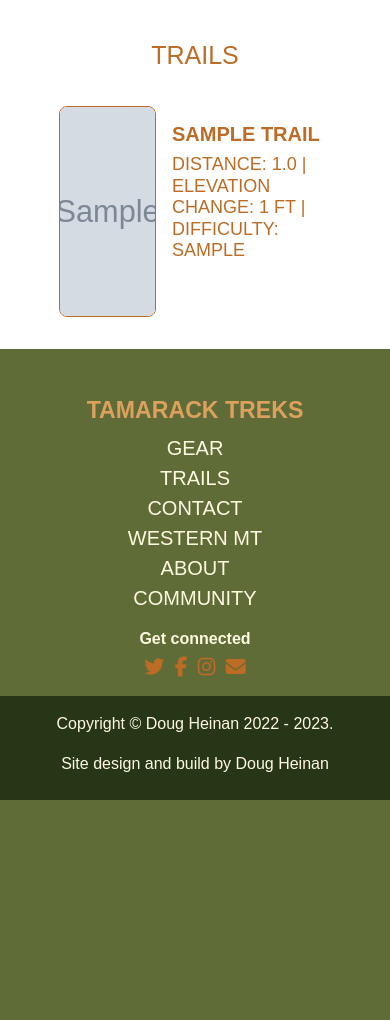
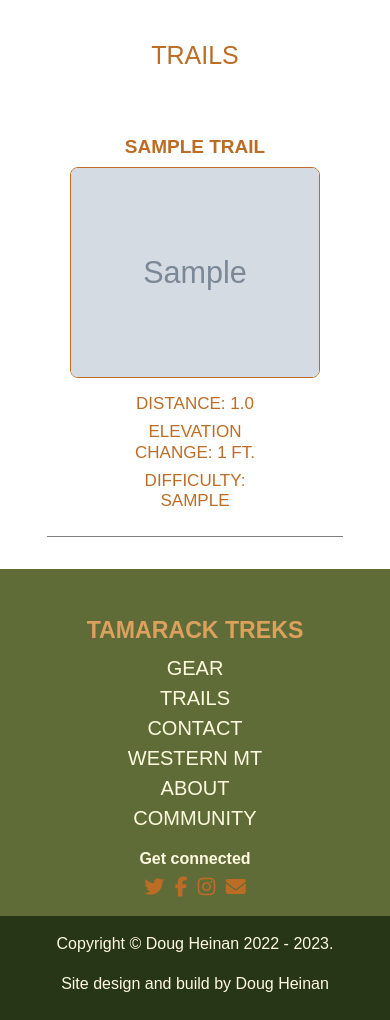
Before and after one commit to DouglasHeinan/tamarack-treks, a Flask app: page /gear/view_all_trails in a window 390 px wide. Shown: the part 56-1076 px from the top of the page. Before the commit the page ends 856 px from the top, so only its background shows below. Run offline with Flask 2, Linux system fonts and the light colour scheme; tables that the repository leaves empty hold one stand-in row (values such as "Sample post"); grey boxes marked "Sample" are stand-in pictures; some libraries are stand-ins or nearby versions; some web fonts are replaced.

Commit message:
cosmetic changes to gear and trail html pages

```diff
--- a/hiking_blog/home/templates/dashboard.html
+++ b/hiking_blog/home/templates/dashboard.html
@@ -121,7 +121,7 @@
         </div>
         <div class="view-all-links-big-screen">
             <div class="view-all-links-align">
-                <h5><a class="view-all-links" href="{{ url_for('trail_bp.view_all_trails') }}">See all gear reviews</a></h5>
+                <h5><a class="view-all-links" href="{{ url_for('gear_bp.view_all_gear') }}">See all gear reviews</a></h5>
             </div>
         </div>
     </div>
--- a/hiking_blog/static/css/styles.css
+++ b/hiking_blog/static/css/styles.css
@@ -16,6 +16,13 @@ body {
 }
 
 /*--------------------SITE WIDE UTILITIES----------------*/
+.admin-button {
+    background-color: #283618;
+    color: #ff4444;
+    text-transform: uppercase;
+    trasition-duration: 0.5s;
+}
+
 .admin-text {
     color: #ff4444;
     text-transform: uppercase;
@@ -29,6 +36,11 @@ body {
 
 .background-color-white {
     background-color: #ffffff;
+}
+
+.user-button {
+    background-color: #606c38;
+    color: #fefae0;
 }
 
 /*---------------------NAVBAR--------------------------*/
@@ -205,21 +217,42 @@ body {
 }
 
 /*------------------TRAILS PAGES---------------------*/
+.maps-link {
+    color: #bc6c25;
+    text-transform: uppercase;
+    font-weight: bold;
+    transition-duration: 0.5s;
+}
+
+.maps-link:hover {
+    color: #dda15e;
+}
 
 /*-----------------VIEW ALL TRAILS-----------------------*/
 .list-wrapper {
-    margin: 2em 15vw;
+    margin: 2em 12vw;
 }
 
 .trail-listings {
     display: flex;
-    max-height: 25vh;
+    flex-direction: column;
+    max-height: 45vh;
     overflow: hidden;
     margin: 0.75em 0
 }
 
+.listing-border {
+    border-bottom: 1px ridge #808080;
+    margin-top: 30px;
+}
+
+.trail-pic-and-data {
+    display: flex;
+    padding-bottom: 3em;
+}
+
 .trail-list-link {
-    margin: 1em 0 0 1em;
+    margin: 0 0 0 0;
 }
 
 .trail-list-name {
@@ -241,13 +274,28 @@ body {
     color: #bc6c25;
 }
 
+.trail-data-and-description {
+    display: flex;
+    flex-direction: column;
+    align-items: center;
+}
+
+.trail-data {
+    display: flex;
+    justify-content: space-around;
+}
+
 .trail-list-description {
     color: #bc6c25;
 }
 
+.trail-pic-container {
+    width: 50%;
+}
+
 .list-img {
     display: inline-block;
-    width: 25vw;
+    width: 100%;
     max-width: 250px;
     height: 25vh;
     object-fit: cover;
@@ -424,18 +472,60 @@ body {
 }
 
 /*--------------------MEDIA TRAIL PAGES---------------------*/
-@media (max-width:768px) {
-    .trail-list-name {
-        font-size: 20px;
+@media (min-width:1100px) {
+    .list-img {
+        max-width: 100%;
+        height: 35vh;
     }
-    .trail-list-info {
-        font-size: 18px;
+    .trail-listings {
+        margin-left: 7em;
+        margin-right: 7em;
     }
 }
 
-@media (max-width:576px) {
+@media (max-width:1100px) {
     .trail-list-description {
         display: none;
+    }
+    .trail-data {
+        flex-direction: column;
+    }
+    .trail-pic-and-data {
+        align-items: center;
+    }
+}
+
+@media (max-width:920px) {
+
+}
+
+@media (max-width:768px) {
+    .trail-list-name {
+        font-size: 19px;
+    }
+    .trail-list-info {
+        font-size: 17px;
+    }
+    .trail-data {
+        max-width: 66%;
+    }
+}
+
+@media (max-width:580px) {
+    .trail-pic-and-data {
+        flex-direction: column;
+        align-items: center;
+        padding-bottom: 1em;
+    }
+    .trail-pic-container {
+        width: 100%;
+    }
+    .trail-listings {
+        text-align: center;
+        max-height: 60vh;
+    }
+    .trail-data {
+        margin-top: 1em;;
     }
 }
 
--- a/hiking_blog/trails/templates/view_all_trails.html
+++ b/hiking_blog/trails/templates/view_all_trails.html
@@ -7,18 +7,32 @@
     <ul class="list-unstyled">
         {% for trail in all_trails %}
             <li class="trail-listings">
+                <div class="listing-border">
+                    <a href="{{ url_for('trail_bp.view_trail', db_id=trail.id) }}">
+                        <h4 class="trail-list-name">{{trail.name}}</h4>
+                    </a>
+                    <div class="trail-pic-and-data">
+                        <div class="trail-pic-container">
                             <a href="{{ url_for('trail_bp.view_trail', db_id=trail.id) }}">
                                 <img class="list-img" src="{{ url_for('trail_bp.display_trail_pics', file_name=trail.trail_page_pics[0].img)  }}">
                             </a>
+                        </div>
                         <a class="no-underline trail-list-link" href="{{ url_for('trail_bp.view_trail', db_id=trail.id) }}">
-                <h4 class="trail-list-name">{{trail.name}}</h4>
-                <h5 class="trail-list-info">Distance: {{trail.hiking_dist}}  |  Elevation Change: {{trail.elev_change}} ft  |  Difficulty: {{trail.difficulty}}</h5>
+                            <div class="trail-data-and-description">
+                                <div class="trail-data">
+                                    <h5 class="trail-list-info">Distance: {{trail.hiking_dist}}</h5>
+                                    <h5 class="trail-list-info">Elevation Change: {{trail.elev_change}} ft.</h5>
+                                    <h5 class="trail-list-info">Difficulty: {{trail.difficulty}}</h5>
+                                </div>
                                 {% if trail.description|length > 99 %}
                                 <p class="mt-3 trail-list-description">{{ trail.description[:100] }}...</p>
                                 {% else %}
                                 <p class="mt-3 trail-list-description">{{ trail.description }}</p>
                                 {% endif %}
+                            </div>
                         </a>
+                    </div>
+                </div>
             </li>
         {% endfor %}
     </ul>
```
Also changed, not shown: hiking_blog/gear/templates/view_gear.html (+5 -5 lines), hiking_blog/trails/templates/view_trail.html (+14 -6 lines). Lines whose indentation alone changed are shown as unchanged.
